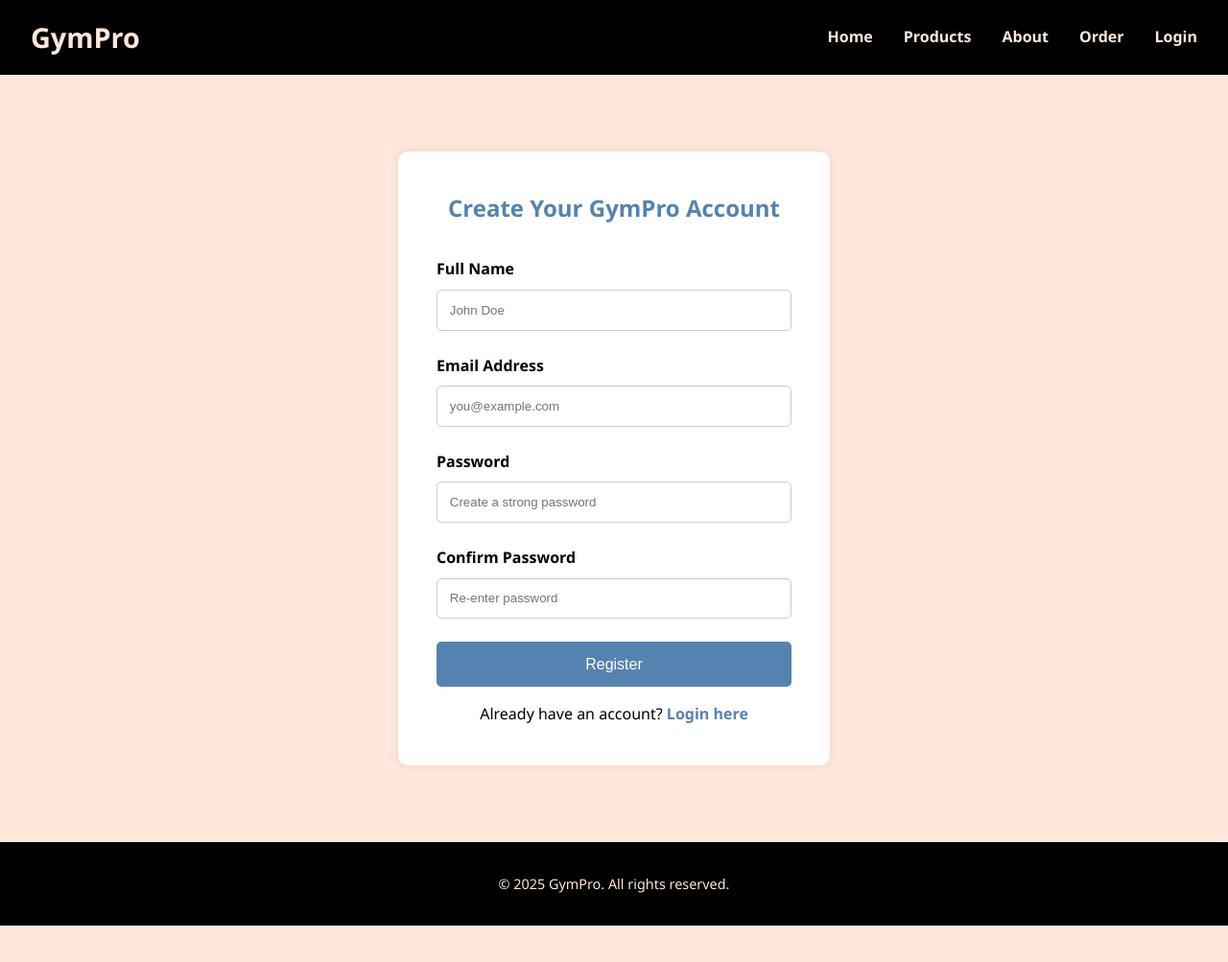
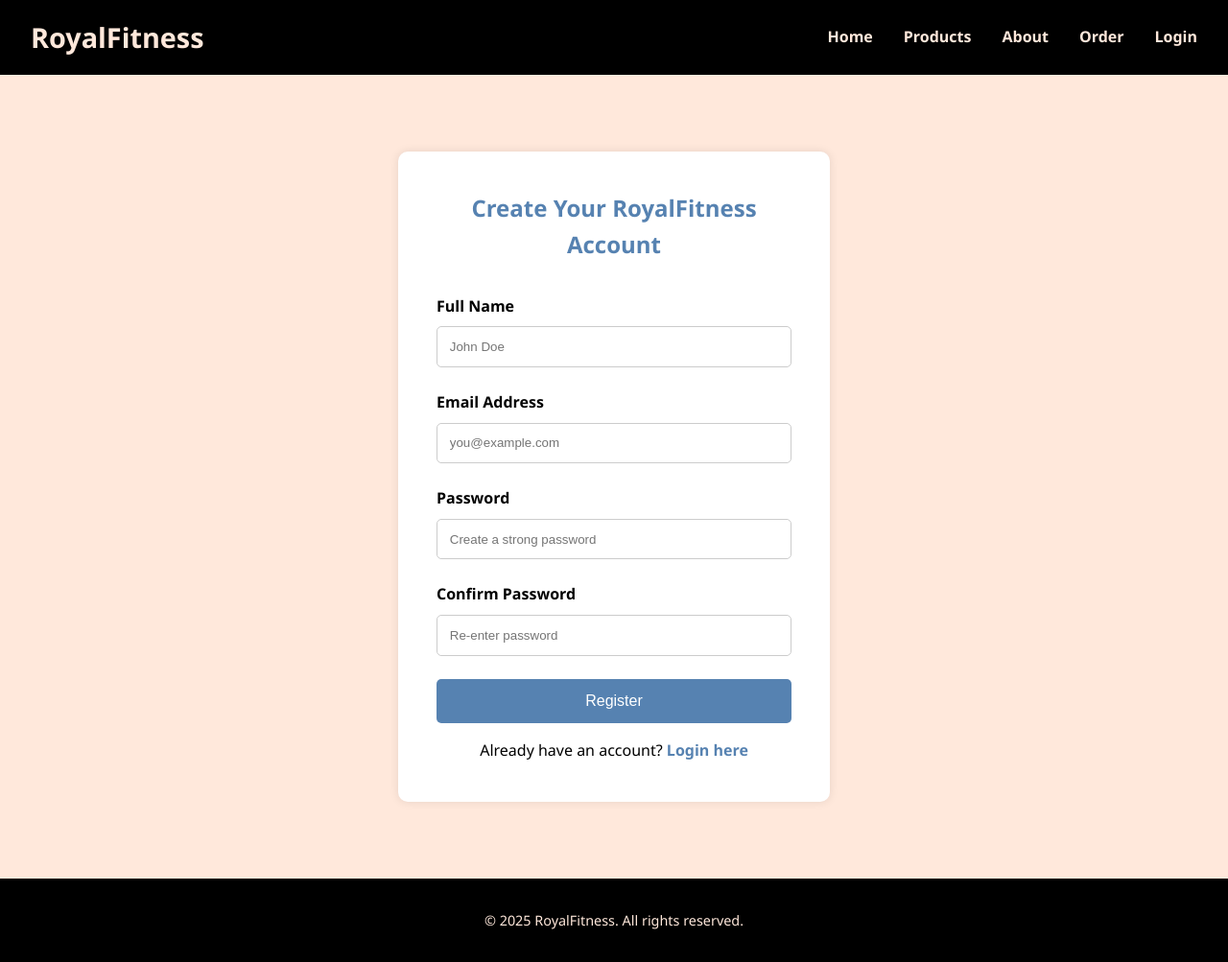
Before and after one commit to kalegauri31/gym-project, a plain HTML site: page register.html in a window 1280 px wide. Shown: the whole page at 96% size. Before the commit the page ends 965 px from the top, so only its background shows below. Drawn offline with Linux system fonts and the light colour scheme.

```diff
--- a/register.html
+++ b/register.html
@@ -3,7 +3,7 @@
 <head>
   <meta charset="UTF-8" />
   <meta name="viewport" content="width=device-width, initial-scale=1.0"/>
-  <title>Register - GymPro</title>
+  <title>Register - RoyalFitness</title>
   <link rel="stylesheet" href="style.css" />
   <style>
     .register-container {
@@ -72,7 +72,7 @@
 
   <!-- Navbar -->
   <nav>
-    <h1>GymPro</h1>
+    <h1>RoyalFitness</h1>
     <ul>
       <li><a href="index.html">Home</a></li>
       <li><a href="products.html">Products</a></li>
@@ -84,7 +84,7 @@
 
   <!-- Registration Form -->
   <section class="register-container">
-    <h2>Create Your GymPro Account</h2>
+    <h2>Create Your RoyalFitness Account</h2>
     <form action="#" method="post">
       <label for="fullname">Full Name</label>
       <input type="text" id="fullname" name="fullname" placeholder="John Doe" required>
@@ -106,7 +106,7 @@
 
   <!-- Footer -->
   <footer>
-    <p>&copy; 2025 GymPro. All rights reserved.</p>
+    <p>&copy; 2025 RoyalFitness. All rights reserved.</p>
   </footer>
 
 </body>
```
Also changed, not shown: index.html (+2 -3 lines).
